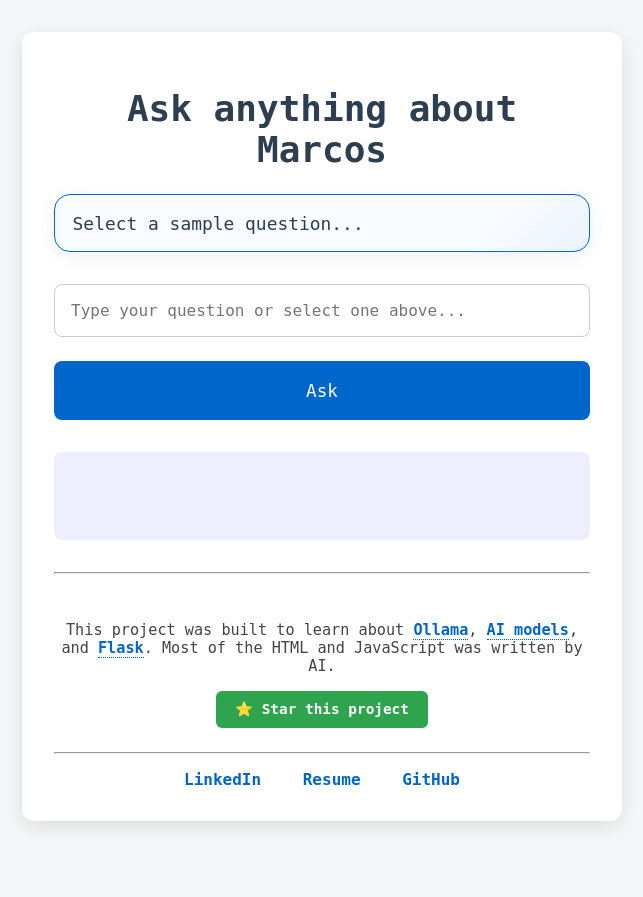
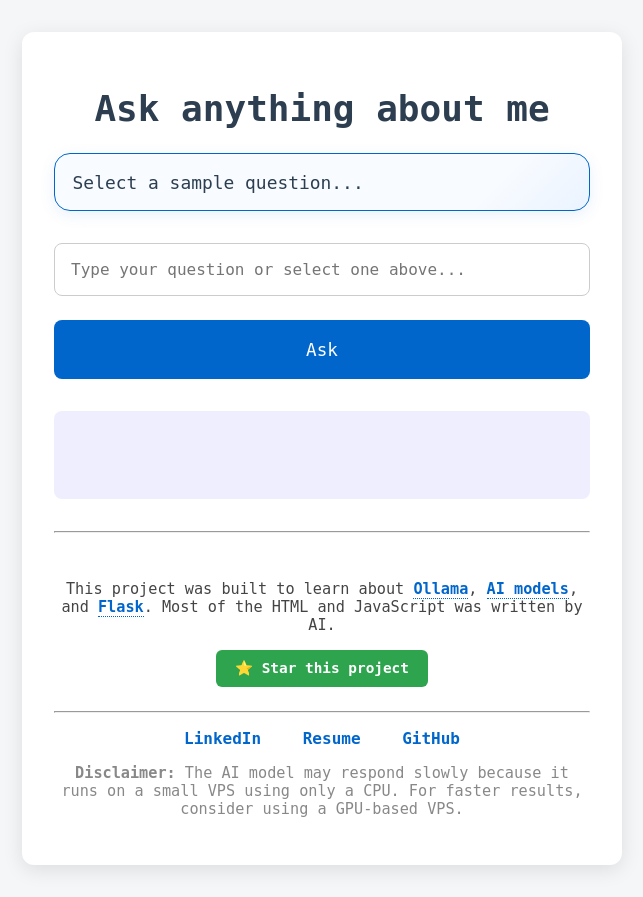
Before and after one commit to marcossv9/marcos-silva.com, a Flask app: page / in a window 1280 px wide. Shown: the whole page, without its empty margins (318-961 px from the left). Before the commit the page ends 826 px from the top, so only its background shows below. Run offline with Flask 3, Linux system fonts and the light colour scheme.

Commit message:
chore: update index with disclaimer (#14)

```diff
--- a/templates/index.html
+++ b/templates/index.html
@@ -38,7 +38,7 @@
 
 <body>
   <div class="container">
-    <h1>Ask anything about Marcos</h1>
+    <h1>Ask anything about me</h1>
     <div style="display: flex; flex-direction: column; gap: 0.5rem; margin-top: 1rem;">
       <div class="custom-dropdown" id="customDropdown">
         <div class="dropdown-selected" id="dropdownSelected">Select a sample question...</div>
@@ -80,6 +80,10 @@
         <a href="{{ url_for('static', filename='resume.pdf') }}" target="_blank">Resume</a>
         <a href="https://github.com/marcossv9" target="_blank">GitHub</a>
       </div>
+      <div class="disclaimer" style="margin-top:1rem; font-size:0.95em; color:#888; text-align:center;">
+        <p><strong>Disclaimer:</strong> The AI model may respond slowly because it runs on a small VPS using only a CPU.
+          For faster results, consider using a GPU-based VPS.</p>
+      </div>
     </footer>
   </div>
 
```
